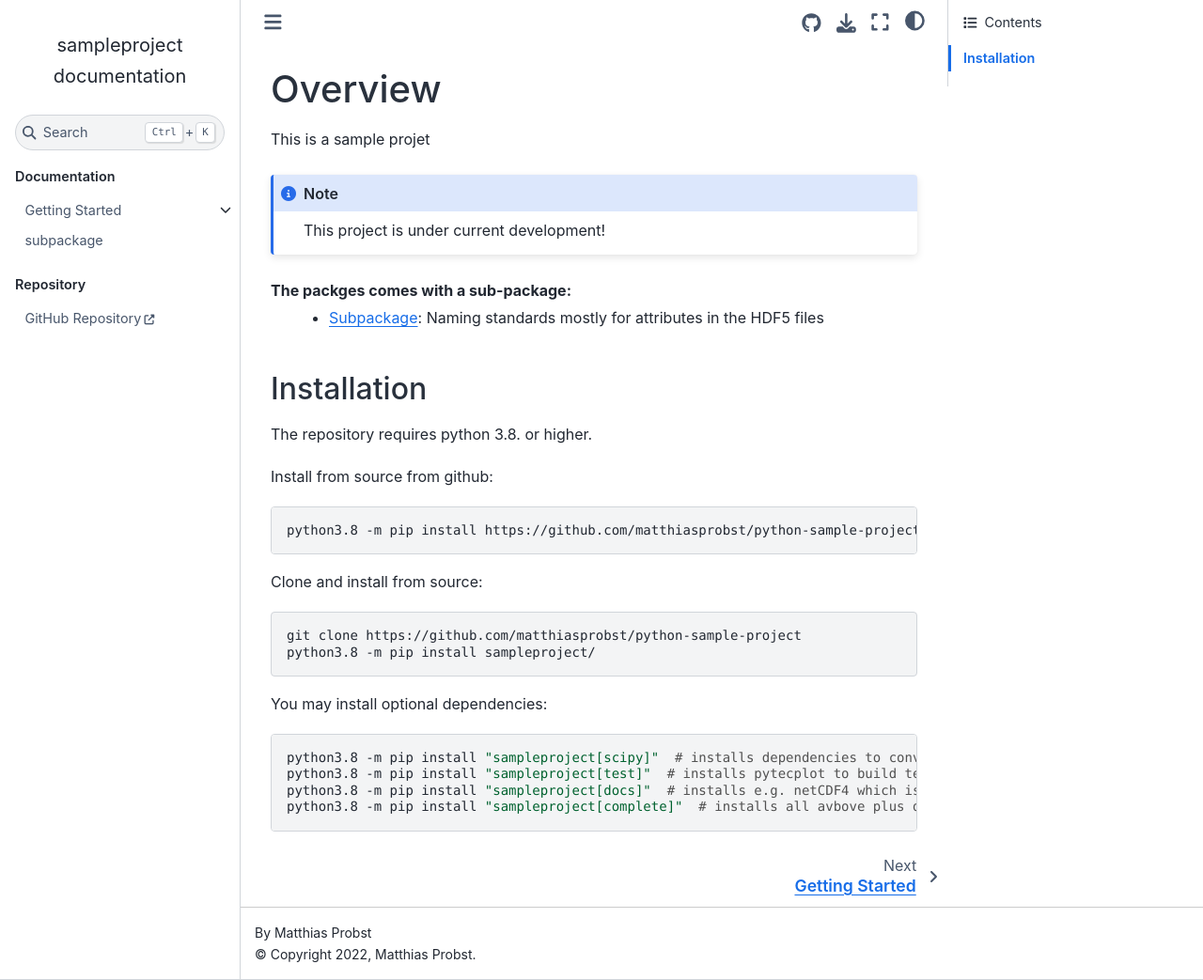
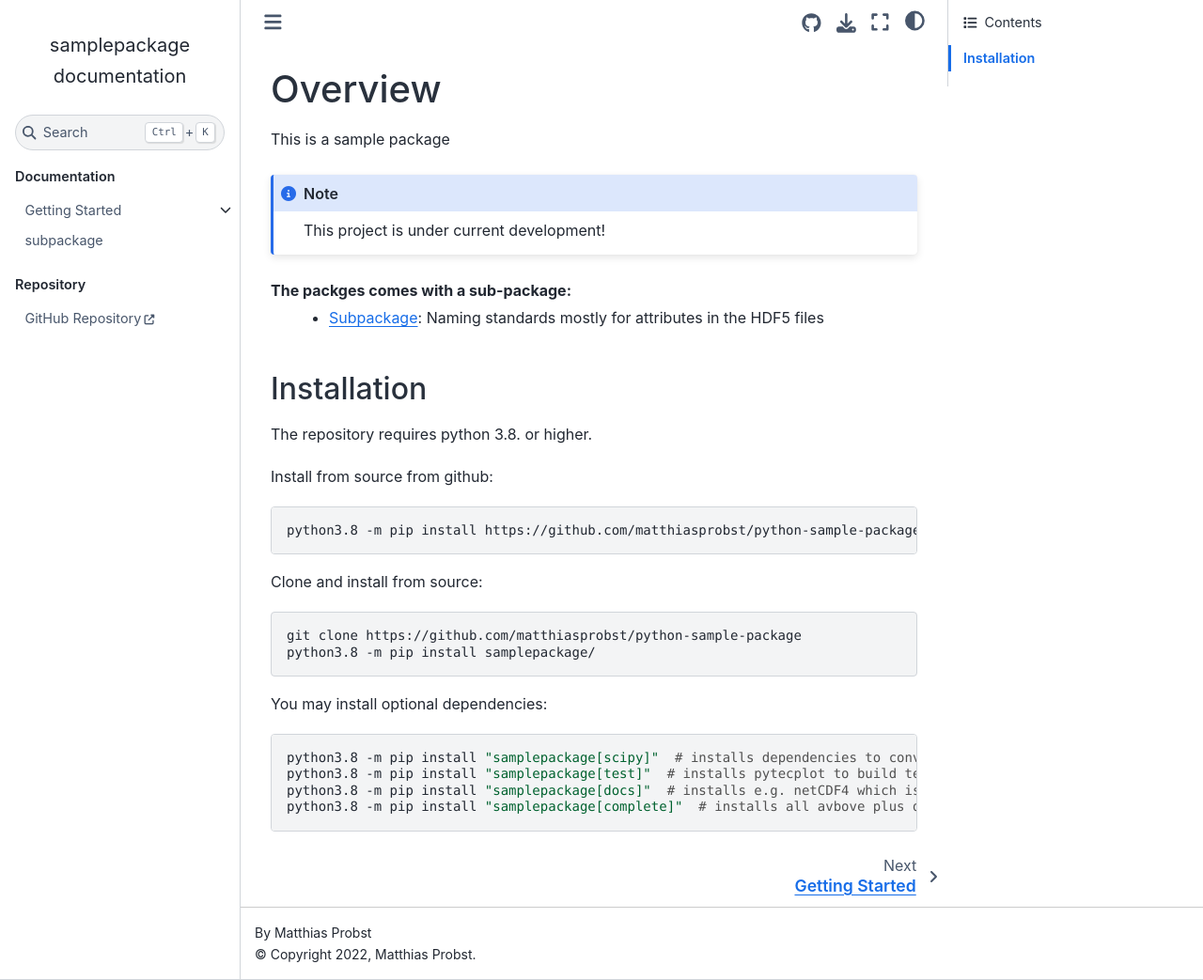
Before and after one commit to matthiasprobst/python-sample-package, a Sphinx documentation site: the page built from doc/index.rst, in a window 1280 px wide and 1043 px high. Shown: the whole window at 94% size. Built offline with Sphinx 7.4.7 and the Sphinx Book theme 1.1.4, drawn with Linux system fonts in a browser that asks for light colours; pages that are not in the unit, such as notebooks, are missing from menus.

Commit message:
renamed package

```diff
--- a/doc/conf.py
+++ b/doc/conf.py
@@ -17,7 +17,7 @@ sys.path.insert(0, os.path.abspath('../..'))
 
 # -- Project information -----------------------------------------------------
 
-project = 'sampleproject'
+project = 'samplepackage'
 copyright = '2022, Matthias Probst'
 author = 'Matthias Probst'
 
@@ -52,7 +52,7 @@ autodoc_member_order = 'bysource'
 html_theme = 'sphinx_book_theme'  # 'sphinx_rtd_theme'
 tml_context = {
     "github_user": "matthiasprobst",
-    "github_repo": "python-sample-project",
+    "github_repo": "python-sample-package",
     "github_version": "main",
     "doc_path": "doc",
 }
@@ -61,7 +61,7 @@ tml_context = {
 # further.  For a list of options available for each theme, see the
 # documentation.
 html_theme_options = dict(
-    repository_url="https://github.com/matthiasprobst/python-sample-project",
+    repository_url="https://github.com/matthiasprobst/python-sample-package",
     repository_branch="main",
     path_to_docs="doc",
     use_edit_page_button=False,
--- a/doc/gettingstarted/index.rst
+++ b/doc/gettingstarted/index.rst
@@ -9,4 +9,4 @@ Let's get started
     :hidden:
 
     gettingstarted.ipynb
-    subpackage/index
+    index
--- a/doc/index.rst
+++ b/doc/index.rst
@@ -1,7 +1,7 @@
 Overview
 ========
 
-This is a sample projet
+This is a sample package
 
 .. note::
 
@@ -19,23 +19,23 @@ Install from source from github:
 
 .. code:: sh
 
-   python3.8 -m pip install https://github.com/matthiasprobst/python-sample-project
+   python3.8 -m pip install https://github.com/matthiasprobst/python-sample-package
 
 Clone and install from source:
 
 .. code:: sh
 
-   git clone https://github.com/matthiasprobst/python-sample-project
-   python3.8 -m pip install sampleproject/
+   git clone https://github.com/matthiasprobst/python-sample-package
+   python3.8 -m pip install samplepackage/
 
 You may install optional dependencies:
 
 .. code:: sh
 
-   python3.8 -m pip install "sampleproject[scipy]"  # installs dependencies to convert datasets to vtk
-   python3.8 -m pip install "sampleproject[test]"  # installs pytecplot to build tecplot-readable HDF5 files
-   python3.8 -m pip install "sampleproject[docs]"  # installs e.g. netCDF4 which isneeded to convt n files
-   python3.8 -m pip install "sampleproject[complete]"  # installs all avbove plus dependencies for testing and documentation
+   python3.8 -m pip install "samplepackage[scipy]"  # installs dependencies to convert datasets to vtk
+   python3.8 -m pip install "samplepackage[test]"  # installs pytecplot to build tecplot-readable HDF5 files
+   python3.8 -m pip install "samplepackage[docs]"  # installs e.g. netCDF4 which isneeded to convt n files
+   python3.8 -m pip install "samplepackage[complete]"  # installs all avbove plus dependencies for testing and documentation
 
 
 .. toctree::
@@ -51,4 +51,4 @@ You may install optional dependencies:
    :hidden:
    :caption: Repository
 
-   GitHub Repository <https://github.com/matthiasprobst/python-sample-project>
+   GitHub Repository <https://github.com/matthiasprobst/python-sample-package>
--- a/sampleproject/_version.py
+++ b/samplepackage/_version.py
@@ -1,3 +1,3 @@
 from importlib.metadata import version as _version
 
-__version__ = _version('sampleproject')
+__version__ = _version('samplepackage')
```
Also changed, not shown: README.md (+4 -4 lines), setup.cfg (+6 -6 lines), doc/gettingstarted/gettingstarted.ipynb, samplepackage/__init__.py (renamed from sampleproject/__init__.py), 7 other files.
